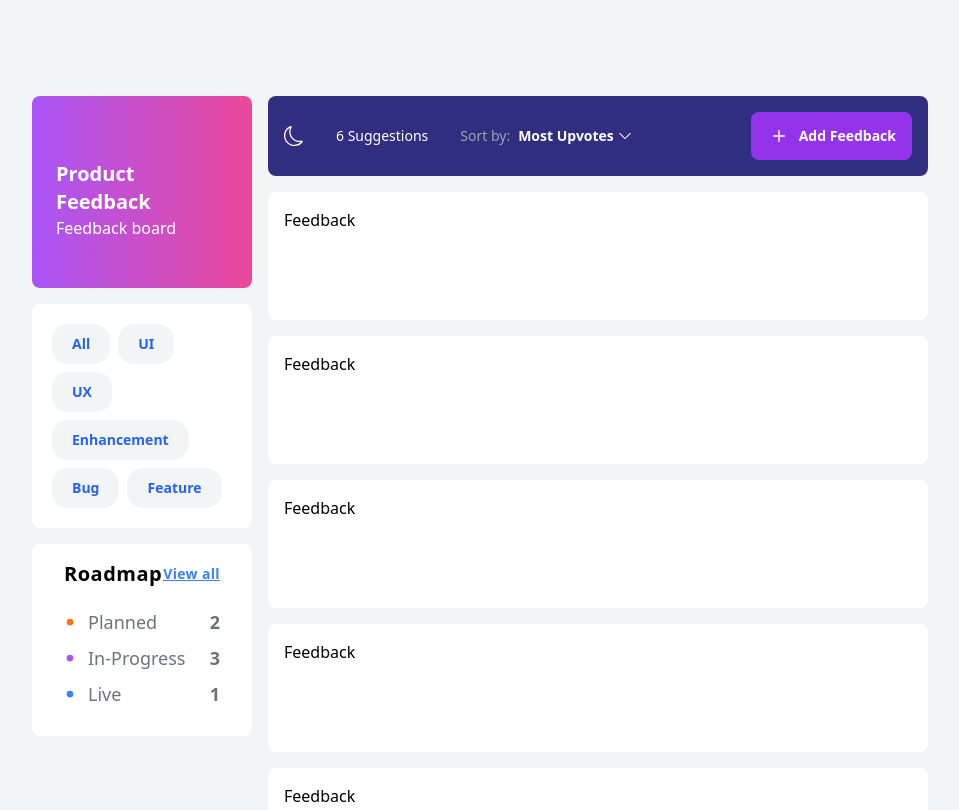
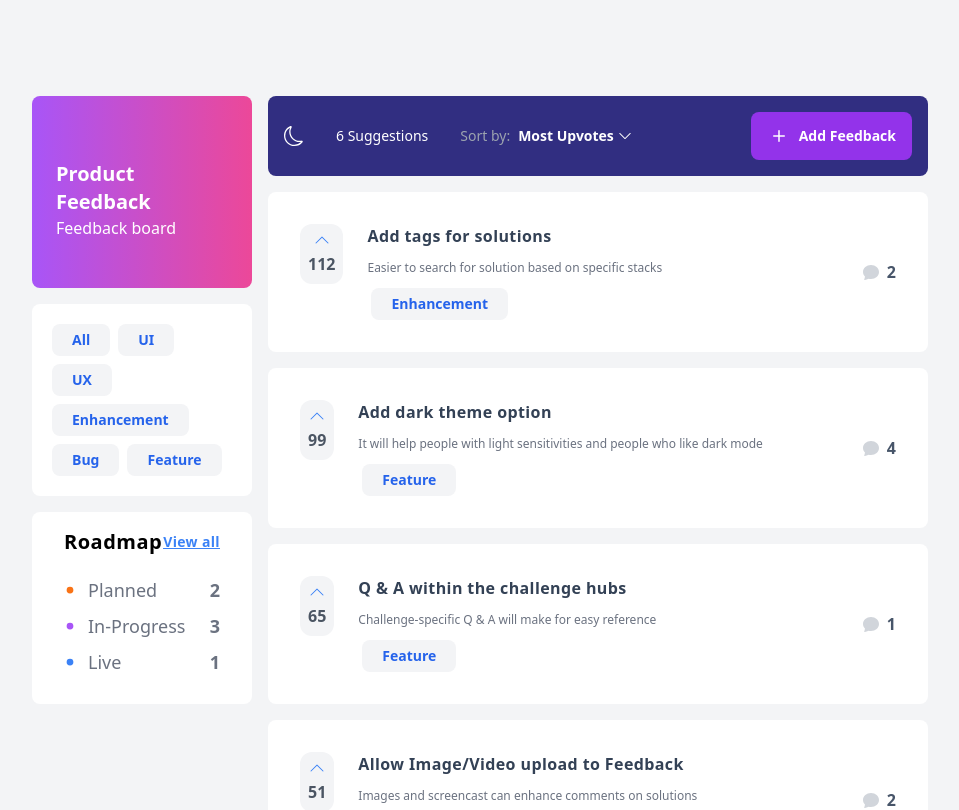
Before and after one commit to hbbolaji/product-feedback, a React (Create React App) app: page / in a window 1280 px wide. Shown: the top 810 px of the page, without its empty margins (160-1119 px from the left). Built offline with nearby package versions, Linux system fonts and the light colour scheme.

Commit message:
feedback listing populated

```diff
--- a/src/components/FeedbackCard.tsx
+++ b/src/components/FeedbackCard.tsx
@@ -1,14 +1,54 @@
 import React from "react";
 import { useNavigate } from "react-router-dom";
+import { FeedbackTypes } from "../store/types";
+import { BsChevronUp, BsFillChatFill } from "react-icons/bs";
+import Tag from "./Tag";
 
-const FeedbackCard = () => {
+type PropTypes = {
+  feedback: FeedbackTypes | any;
+};
+
+const FeedbackCard: React.FC<PropTypes> = ({ feedback }) => {
+  const { title, upVotes, description, tag, numberOfComments } = feedback;
   const navigate = useNavigate();
   return (
     <div
-      className="w-full h-32 rounded-lg p-4 bg-white dark:bg-gray-800 dark:shadow-lg dark:text-white hover:shadow cursor-pointer"
-      onClick={() => navigate("/feedback/1")}
+      className="flex space-x-6 w-full min-h-32 rounded-lg p-8 bg-white dark:bg-gray-800 dark:shadow-lg dark:text-white hover:shadow"
+      onClick={() => navigate(`/feedback/${feedback.id}`)}
     >
-      <p>Feedback</p>
+      <div className="hidden sm:flex bg-gray-100 dark:bg-gray-700 h-1/2 rounded-xl px-2 py-2 flex-col items-center justify-center space-y-1 cursor-pointer">
+        <BsChevronUp className="text-blue-500" />
+        <p className="font-semibold text-gray-600 dark:text-white">{upVotes}</p>
+      </div>
+      <div className="flex-1 space-y-3 cursor-pointer">
+        <h4 className="font-semibold tracking-wide text-slate-700 dark:text-slate-100">
+          {title}
+        </h4>
+        <p className="text-xs text-gray-500 mb-3 dark:text-slate-400">
+          {description}
+        </p>
+        <Tag title={tag} />
+        <div className="flex sm:hidden justify-between">
+          <div className="bg-gray-100 dark:bg-gray-700 h-1/2 rounded-xl px-2 py-2 flex flex-col items-center justify-center space-y-1 cursor-pointer">
+            <BsChevronUp className="text-blue-500" />
+            <p className="font-semibold text-gray-600 dark:text-white">
+              {upVotes}
+            </p>
+          </div>
+          <div className="flex flex-row items-center space-x-2">
+            <BsFillChatFill className="text-gray-300 dark:text-gray-700" />
+            <p className="text-slate-600 dark:text-slate-300 font-semibold">
+              {numberOfComments}
+            </p>
+          </div>
+        </div>
+      </div>
+      <div className="hidden sm:flex flex-row items-center space-x-2">
+        <BsFillChatFill className="text-gray-300 dark:text-gray-700" />
+        <p className="text-slate-600 dark:text-slate-300 font-semibold">
+          {numberOfComments}
+        </p>
+      </div>
     </div>
   );
 };
--- a/src/components/Navbar.tsx
+++ b/src/components/Navbar.tsx
@@ -2,7 +2,7 @@ import React, { useContext } from "react";
 import { themeContext } from "../context/ThemeContext";
 import { BsSun, BsMoon, BsPlus, BsChevronDown } from "react-icons/bs";
 
-const Navbar = () => {
+const Navbar: React.FC<{ numOfFeedback: number }> = ({ numOfFeedback }) => {
   const { theme, changeTheme } = useContext(themeContext);
   return (
     <div className="w-full h-20 md:rounded-lg bg-indigo-900 p-4 flex items-center space-x-8 text-sm">
@@ -13,7 +13,9 @@ const Navbar = () => {
         {theme ? <BsSun /> : <BsMoon />}
       </div>
       <div className="text-white">
-        <p className="text-white text-lg md:text-sm">6 Suggestions</p>
+        <p className="text-white text-lg md:text-sm">
+          {numOfFeedback} Suggestions
+        </p>
       </div>
       <div className="text-white space-x-2 hidden md:flex">
         <p className="text-gray-400">Sort by: </p>
--- a/src/components/Tag.tsx
+++ b/src/components/Tag.tsx
@@ -8,9 +8,9 @@ const Tag: React.FC<{ title: string }> = ({ title }) => {
   return (
     <div
       onClick={toggleSelect}
-      className={`px-5 rounded-2xl ${select ? "bg-blue-600" : "bg-gray-100"} ${
+      className={`px-5 rounded-lg ${select ? "bg-blue-600" : "bg-gray-100"} ${
         select ? "dark:bg-blue-600" : "dark:bg-gray-700"
-      }  h-10 m-1 cursor-pointer flex items-center`}
+      }  h-8 m-1 cursor-pointer inline-flex items-center`}
     >
       <p
         className={`text-sm font-semibold ${
--- a/src/pages/Feedback.tsx
+++ b/src/pages/Feedback.tsx
@@ -1,11 +1,16 @@
 import React from "react";
 import { AiOutlineLeft } from "react-icons/ai";
-import { useNavigate } from "react-router-dom";
+import { useSelector } from "react-redux";
+import { useNavigate, useParams } from "react-router-dom";
 
 import FeedbackCard from "../components/FeedbackCard";
+import { StoreType } from "../store/types";
 
 const Feedback = () => {
   const navigate = useNavigate();
+  const { id } = useParams();
+  const feedbacks = useSelector((state: StoreType) => state.feedbacks);
+  const feedback = feedbacks.find((feed) => feed.id === id);
   return (
     <div className="2xl:mx-96 xl:mx-56 lg:mx-32 mx-4 md:mx-12 py-24 space-y-4">
       <div>
@@ -18,7 +23,7 @@ const Feedback = () => {
           <span>go back</span>
         </p>
       </div>
-      <FeedbackCard />
+      <FeedbackCard feedback={feedback} />
       <div className="bg-white h-96 w-full rounded-lg p-4 dark:bg-gray-800 text-white">
         Comments
       </div>
--- a/src/pages/Home.tsx
+++ b/src/pages/Home.tsx
@@ -30,10 +30,10 @@ const Home = () => {
           </div>
         </div>
         <div className="w-full lg:w-3/4 space-y-4 flex flex-col">
-          <Navbar />
+          <Navbar numOfFeedback={feedbacks.length} />
           <div className="space-y-4 p-4 md:p-0">
             {feedbacks.map((feedback) => (
-              <FeedbackCard key={feedback.id} />
+              <FeedbackCard feedback={feedback} key={feedback.id} />
             ))}
           </div>
         </div>
```
